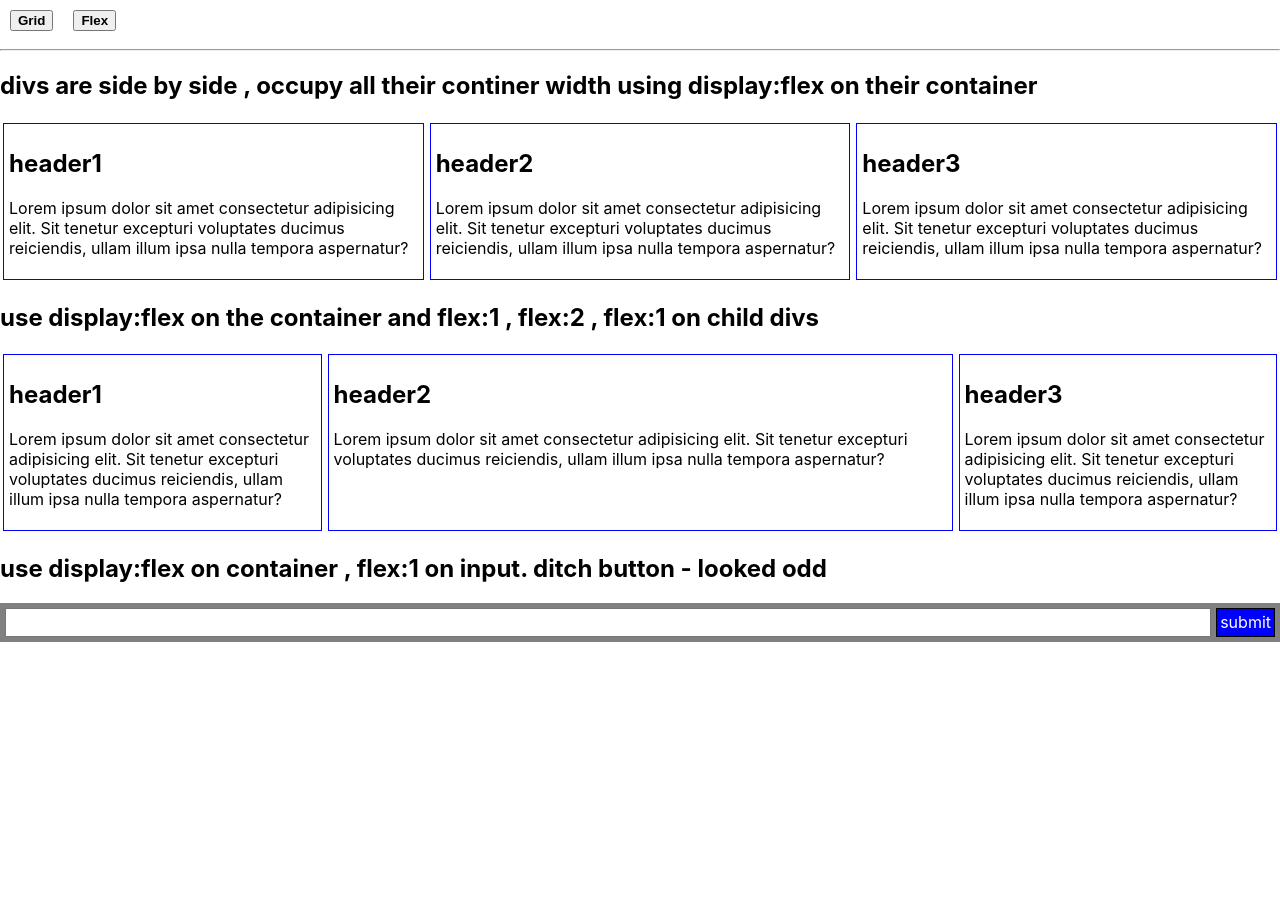
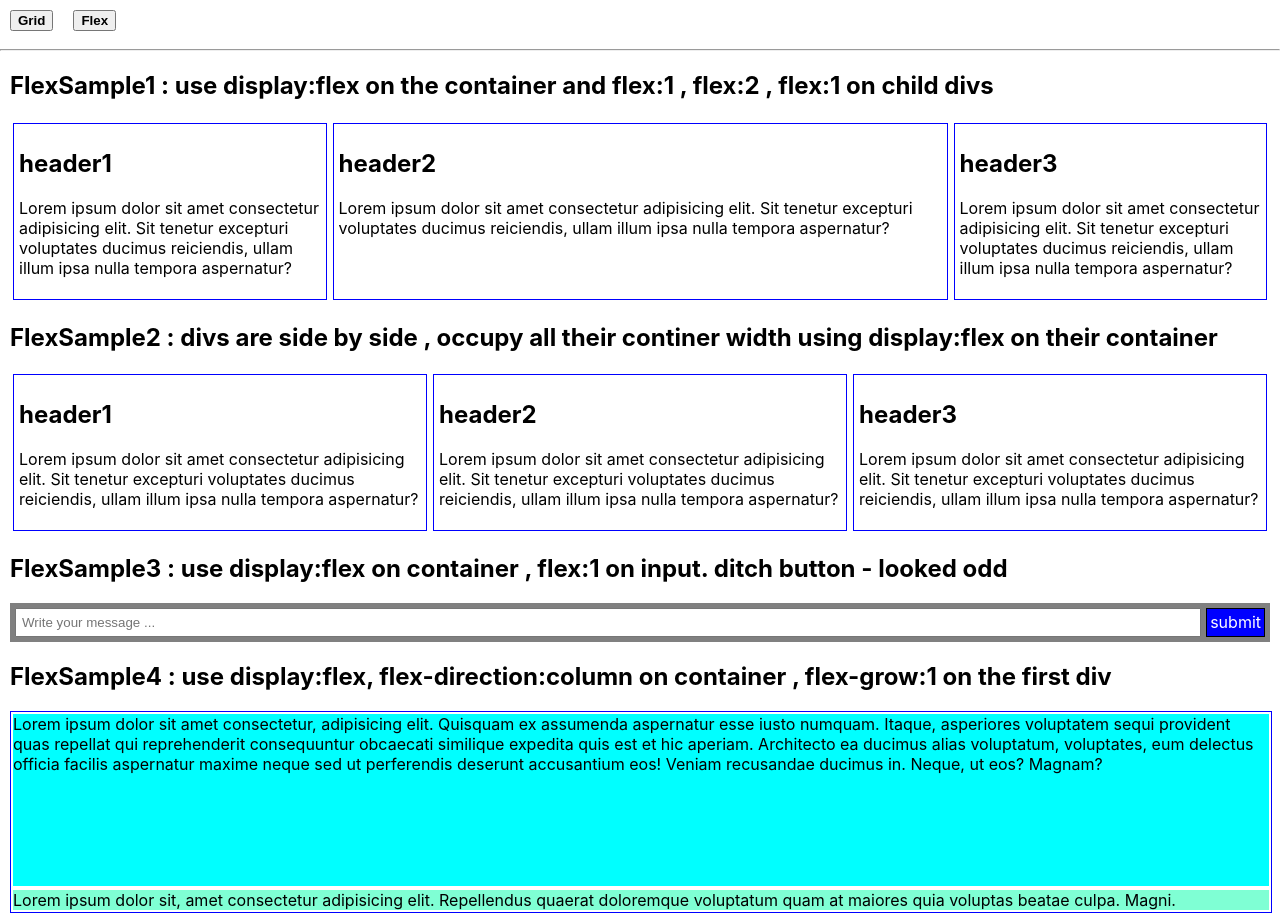
Before and after one commit to NathanKr/LayoutPlayground, a React (Create React App) app in the folder grid-and-flexbox/: page / in a window 1280 px wide. Before the commit the page ends 800 px from the top, so only its background shows below. Built offline with nearby package versions, Linux system fonts and the light colour scheme.

Commit message:
use flex-grow

```diff
--- a/grid-and-flexbox/src/FlexSample1.js
+++ b/grid-and-flexbox/src/FlexSample1.js
@@ -3,7 +3,7 @@ import React from "react";
 const FlexSample1 = () => {
   return (
     <div>
-        <h2>use display:flex on the container and flex:1 , flex:2 , flex:1 on child divs</h2>
+        <h2>FlexSample1 : use display:flex on the container and flex:1 , flex:2 , flex:1 on child divs</h2>
       <div className="container1">
         <div className='box1'>
           <h2>header1</h2>
--- a/grid-and-flexbox/src/FlexSample2.js
+++ b/grid-and-flexbox/src/FlexSample2.js
@@ -4,7 +4,7 @@ const FlexSample2 = () => {
   return (
     <div>
       <h2>
-        divs are side by side , occupy all their continer width using
+      FlexSample2 : divs are side by side , occupy all their continer width using
         display:flex on their container
       </h2>
 
--- a/grid-and-flexbox/src/FlexSample3.js
+++ b/grid-and-flexbox/src/FlexSample3.js
@@ -3,9 +3,12 @@ import React from "react";
 const FlexSample3 = () => {
   return (
     <div>
-        <h2>use display:flex on container , flex:1 on input. ditch button - looked odd </h2>
+      <h2>
+        FlexSample3 : use display:flex on container , flex:1 on input. ditch
+        button - looked odd{" "}
+      </h2>
       <div className="container2">
-        <input className="input" />
+        <input className="input" placeholder="Write your message ...    " />
         <div>submit</div>
       </div>
     </div>
--- /dev/null
+++ b/grid-and-flexbox/src/FlexSample4.js
@@ -0,0 +1,15 @@
+import React from "react";
+
+const FlexSample4 = () => {
+  return (
+    <div>
+      <h2>FlexSample4 : use display:flex, flex-direction:column on container , flex-grow:1 on the first div </h2>
+      <div className="container3">
+      <div className="box1-colored">Lorem ipsum dolor sit amet consectetur, adipisicing elit. Quisquam ex assumenda aspernatur esse iusto numquam. Itaque, asperiores voluptatem sequi provident quas repellat qui reprehenderit consequuntur obcaecati similique expedita quis est et hic aperiam. Architecto ea ducimus alias voluptatum, voluptates, eum delectus officia facilis aspernatur maxime neque sed ut perferendis deserunt accusantium eos! Veniam recusandae ducimus in. Neque, ut eos? Magnam?</div>
+      <div className="box2-colored">Lorem ipsum dolor sit, amet consectetur adipisicing elit. Repellendus quaerat doloremque voluptatum quam at maiores quia voluptas beatae culpa. Magni.</div>
+      </div>
+    </div>
+  );
+};
+
+export default FlexSample4;
--- a/grid-and-flexbox/src/FlexSamples.css
+++ b/grid-and-flexbox/src/FlexSamples.css
@@ -1,3 +1,6 @@
+.app-flex {
+  margin: 10px;
+}
 .container1 {
   display: flex;
 }
@@ -14,11 +17,11 @@
 
 .input {
   flex: 1;
-  padding:5px;
+  padding: 5px;
 }
 
-.container2 > div:hover{
-cursor: pointer;
+.container2 > div:hover {
+  cursor: pointer;
 }
 
 .container1 > div {
@@ -34,9 +37,29 @@ cursor: pointer;
 }
 
 .container2 > div {
-    background-color:blue;
-    color:white;
-    margin-left: 5px;
-    padding: 3px;
-    border: 1px solid black
+  background-color: blue;
+  color: white;
+  margin-left: 5px;
+  padding: 3px;
+  border: 1px solid black;
 }
+
+.container3 {
+  display: flex;
+  width: 100%;
+  height: 200px;
+  border: 1px solid blue;
+  flex-direction: column;
+}
+
+.box1-colored {
+  background-color: aqua;
+  flex-grow: 1;
+}
+.box2-colored {
+  background-color: aquamarine;
+}
+
+.container3 > div {
+  margin: 2px;
+}
--- a/grid-and-flexbox/src/FlexSamples.js
+++ b/grid-and-flexbox/src/FlexSamples.js
@@ -3,14 +3,17 @@ import "./FlexSamples.css";
 import FlexSample1 from "./FlexSample1";
 import FlexSample2 from "./FlexSample2";
 import FlexSample3 from './FlexSample3'
+import FlexSample4 from './FlexSample4'
 
 
 const FlexSamples = () => {
   return (
-    <div>
+    <div className='app-flex'>
+      <FlexSample1 />
       <FlexSample2 />
-      <FlexSample1 />
       <FlexSample3 />
+      <FlexSample4 />
+
     </div>
   );
 };
```
